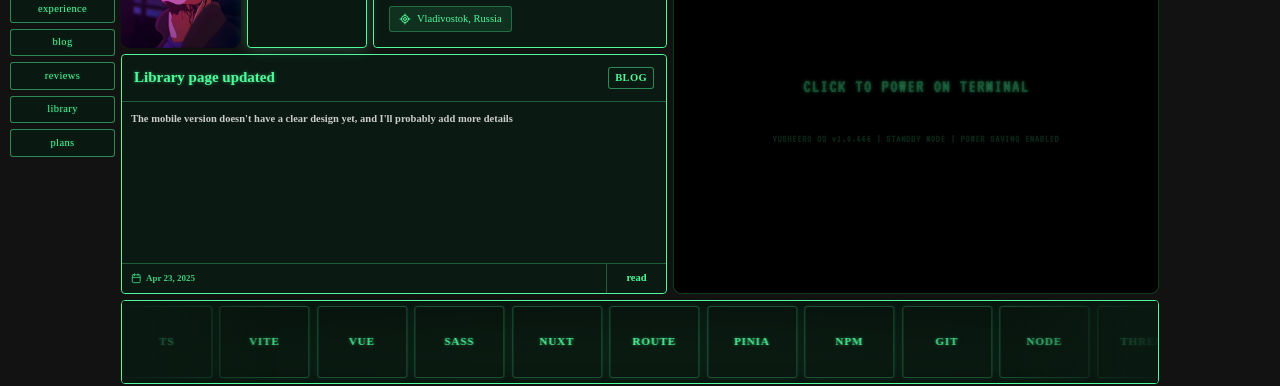
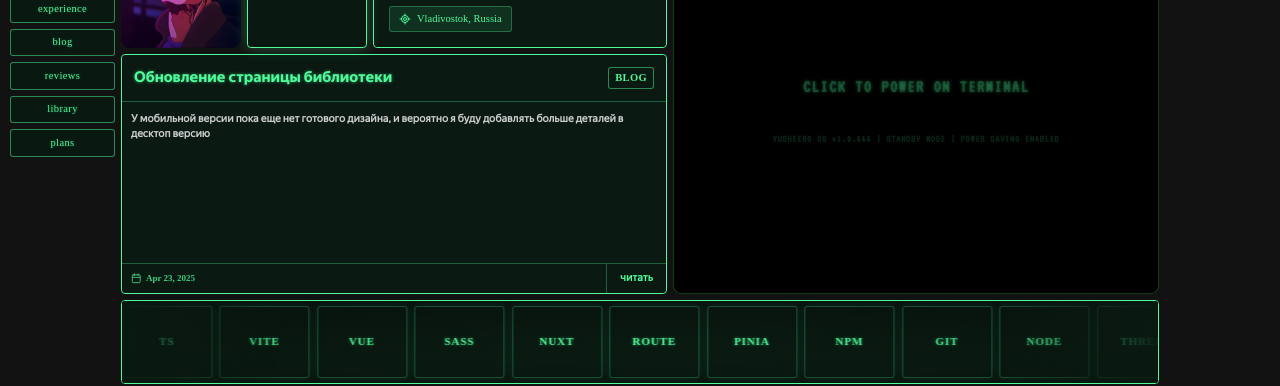
Before and after one commit to Yusheero/yusheero-page, a Vue app: page / in a window 1280 px wide. Shown: the part 145-531 px from the top of the page. Built offline with nearby package versions, Linux system fonts and the light colour scheme; some icons are missing; a web font is replaced by a local one.

Commit message:
yandex-sans last-post-block

```diff
--- a/src/assets/style/style.scss
+++ b/src/assets/style/style.scss
@@ -14,7 +14,7 @@
 
 @font-face {
     font-family: 'Yandex Sans Regular';
-    src: url('/src/assets/fonts/YandexSansText-Regular.woff') format('woff');
+    src: url('/src/assets/fonts/YandexSansText-Regular.woff2') format('woff');
     font-style: normal;
     font-display: swap;
 }
--- a/src/components/home-components/last-post-block.vue
+++ b/src/components/home-components/last-post-block.vue
@@ -1,7 +1,7 @@
 <script setup>
 import { ArrowRight, Calendar, Clock, Hash } from 'lucide-vue-next';
 import { ref, onMounted, computed } from 'vue';
-import data from '@/data/blog.json';
+import data from '@/data/blog-ru.json';
 
 const blogData = data.data;
 const DataLength = blogData.length;
@@ -131,7 +131,7 @@ onMounted(() => {
             class="last-post-block__link"
             :to="{name: 'Blog'}"
           >
-            read
+            читать
           </router-link>
         </div>
       </div>
@@ -175,7 +175,7 @@ onMounted(() => {
     font-size: 20px;
     color: #4FFA9A;
     text-shadow: 0 0 5px rgba(79, 250, 154, 0.5);
-    font-family: inherit;
+    font-family: Yandex Sans Bold, serif;
     font-weight: 600;
   }
 
@@ -202,6 +202,7 @@ onMounted(() => {
 
   &__text {
     font-size: 14px;
+    font-family: Yandex Sans Regular;
     line-height: 1.5;
     margin: 0 0 10px;
     color: #CCCCCC;
@@ -257,6 +258,7 @@ onMounted(() => {
     min-width: 80px;
     height: 100%;
     font-size: 14px;
+    font-family: Yandex Sans Regular;
     position: relative;
     display: flex;
     justify-content: center;
--- /dev/null
+++ b/src/data/blog-ru.json
@@ -0,0 +1,39 @@
+{
+    "data": [
+      {
+        "title": "Start Nuxt and came back",
+        "text": "I am the last of the posts, ask questions",
+        "date": "27.12.2024"
+      },
+      {
+        "title": "Homepage will be ready soon",
+        "text": "There is still a little bit of work left to do on the block with the car model, but the main work is almost finished. In the future, I will only make small, professional edits.",
+        "date": "19.01.2025"
+      },
+      {
+        "title": "ThreeJS model ready",
+        "text": "Thats was hard, but trully interesting. But I temporarily disabled the display of the ThreeJS model",
+        "date": "21.01.2025"
+      },
+      {
+        "title": "Redisign Blog and Library",
+        "text": "Added navigation buttons to the Blog page, completely changed the look of the Library page. Of course, this is not the final look of the pages and the site as a whole",
+        "date": "24.01.2025"
+      },
+      {
+        "title": "Full redisign of the site",
+        "text": "Change the color scheme, add new pages, change the layout of the existing pages. Now the site has a more modern and clean look.",
+        "date": "24.01.2025"
+      },
+      {
+        "title": "Design system is ready",
+        "text": "I finally finished the design system. Now I can start working on the site. I will add new pages and features to the site, but the main structure is ready. I hope you like it!",
+        "date": "26.03.2025"
+      },
+      {
+        "title": "Обновление страницы библиотеки",
+        "text": "У мобильной версии пока еще нет готового дизайна, и вероятно я буду добавлять больше деталей в десктоп версию",
+        "date": "23.04.2025"
+      }
+    ]
+  }
```
